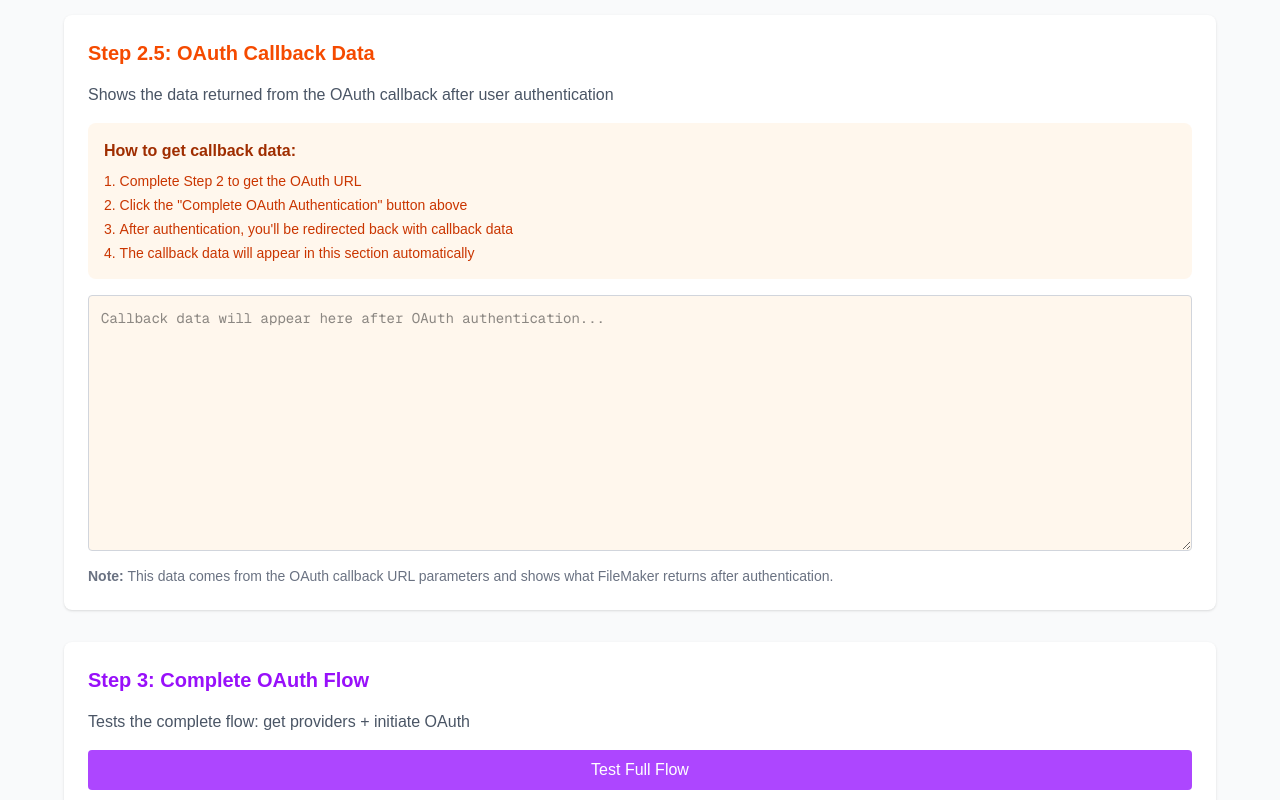
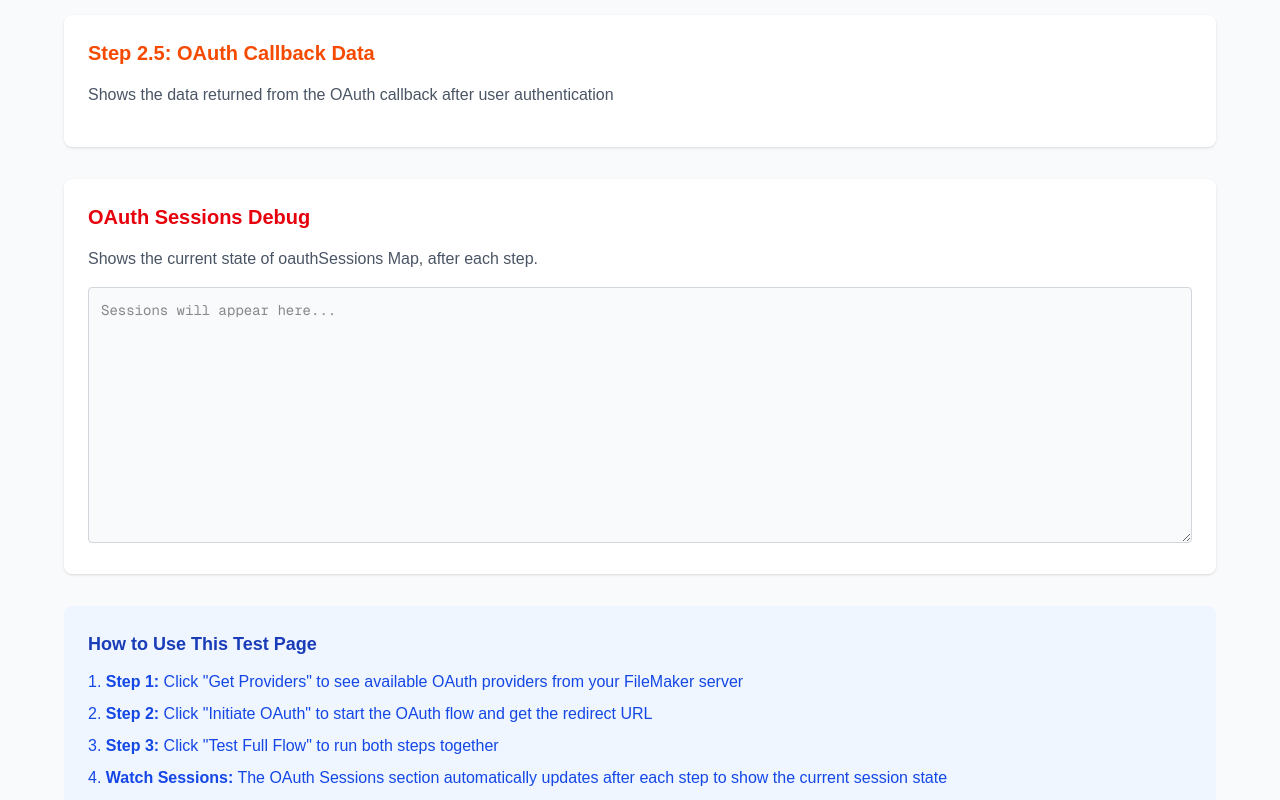
Before and after one commit to simon0863/fm-bridge, a Next.js app: page /core/oauth-test in a window 1280 px wide. Shown: the part 1220-2020 px from the top of the page. Built offline with nearby package versions, Linux system fonts and the light colour scheme.

Commit message:
small tweaks to directory page done in main ... whoops

```diff
--- a/app/HomeClient.js
+++ b/app/HomeClient.js
@@ -56,11 +56,11 @@ export default function HomeClient({ components }) {
 
   const ComponentCard = ({ component }) => (
     <div className="bg-gray-50 rounded-lg p-4 border border-gray-200 hover:shadow-md transition-shadow duration-200">
-      <h3 className="text-lg font-semibold text-gray-900 mb-2">
+      <h3 className="text-lg font-semibold text-gray-900 mb-2 break-words">
         {component.name}
       </h3>
       <p className="text-gray-600 mb-3">
-        Route: <code className="bg-gray-200 px-2 py-1 rounded text-sm">{component.path}</code>
+        Route: <code className="bg-gray-200 px-2 py-1 rounded text-sm break-all">{component.path}</code>
       </p>
       <a
         href={component.url}
--- a/app/core/directory-structure/page.js
+++ b/app/core/directory-structure/page.js
@@ -54,9 +54,8 @@ function scanDirectory(dir, basePath = '') {
         const subPath = basePath ? `${basePath}/${item}` : item;
         result.subdirectories[item + '/'] = scanDirectory(fullPath, subPath);
       } else if (item.endsWith('.js') || item.endsWith('.jsx') || item.endsWith('.ts') || item.endsWith('.tsx')) {
-        // Include all JavaScript/TypeScript files in the directories
-        const description = getFileDescription(item, basePath);
-        result.files.push(`${item} - ${description}`);
+        // Skip files - only show directory structure
+        continue;
       }
     }
 
@@ -172,12 +171,16 @@ export default function DirectoryStructurePage() {
     "Use consistent naming conventions (camelCase for files, kebab-case for directories)"
   ];
 
-  const DirectoryTree = ({ structure, level = 0 }) => {
+  const DirectoryTree = ({ structure, level = 0, parentPath = '' }) => {
     const entries = Object.entries(structure);
 
     return (
       <div className="space-y-1">
         {entries.map(([name, details], index) => {
+          // Build the full URI path
+          const cleanName = name.replace('/', '');
+          const currentPath = parentPath ? `${parentPath}/${cleanName}` : cleanName;
+
           return (
             <div key={name}>
               {/* Directory/File line */}
@@ -189,10 +192,13 @@ export default function DirectoryStructurePage() {
                   {name}
                 </span>
                 {typeof details === 'object' && details.description && (
-                  <span className="text-gray-600 text-sm">
+                  <span className="text-gray-600 text-sm mr-4">
                     {details.description}
                   </span>
                 )}
+                <span className="text-gray-500 text-sm font-mono bg-gray-100 px-2 py-1 rounded">
+                  /{currentPath}
+                </span>
               </div>
 
               {/* Subdirectories */}
@@ -201,28 +207,11 @@ export default function DirectoryStructurePage() {
                   <DirectoryTree
                     structure={details.subdirectories}
                     level={level + 1}
+                    parentPath={currentPath}
                   />
                 </div>
               )}
 
-              {/* Files */}
-              {typeof details === 'object' && details.files && (
-                <div className="ml-4 space-y-1">
-                  {details.files.map((file, fileIndex) => (
-                    <div key={fileIndex} className="flex items-center py-1">
-                      <div className="w-6 text-gray-400 text-center">
-                        📄
-                      </div>
-                      <span className="font-semibold text-green-600 mr-3 min-w-0 flex-shrink-0">
-                        {file.split(' - ')[0]}
-                      </span>
-                      <span className="text-gray-600 text-sm">
-                        {file.split(' - ')[1]}
-                      </span>
-                    </div>
-                  ))}
-                </div>
-              )}
 
               {/* String descriptions */}
               {typeof details === 'string' && (
--- a/app/core/oauth-test/page.js
+++ b/app/core/oauth-test/page.js
@@ -11,32 +11,13 @@ export default function OAuthTestPage() {
   const searchParams = useSearchParams()
   const [providersResponse, setProvidersResponse] = useState('')
   const [initiationResponse, setInitiationResponse] = useState('')
-  const [fullFlowResponse, setFullFlowResponse] = useState('')
   const [sessionsResponse, setSessionsResponse] = useState('')
   const [loading, setLoading] = useState({})
   const [selectedProvider, setSelectedProvider] = useState('')
   const [availableProviders, setAvailableProviders] = useState([])
-  const [callbackData, setCallbackData] = useState('')
   const [oauthUrl, setOauthUrl] = useState('')
 
-  // Check for OAuth callback data in URL parameters on component mount
-  useEffect(() => {
-    const callbackParams = {}
 
-    // Check for common OAuth callback parameters
-    const oauthParams = ['code', 'state', 'error', 'error_description', 'trackingId', 'identifier', 'requestId']
-
-    oauthParams.forEach(param => {
-      if (searchParams.has(param)) {
-        callbackParams[param] = searchParams.get(param)
-      }
-    })
-
-    // If we have callback data, display it
-    if (Object.keys(callbackParams).length > 0) {
-      setCallbackData(JSON.stringify(callbackParams, null, 2))
-    }
-  }, [searchParams])
 
   const handleTest = async (action, setResponse) => {
     setLoading(prev => ({ ...prev, [action]: true }))
@@ -70,7 +51,7 @@ export default function OAuthTestPage() {
 
       // Auto-refresh sessions after any action completes
       if (action !== 'sessions') {
-                    const sessionsResponse = await fetch('/api/filemaker-auth/oauth?action=sessions')
+        const sessionsResponse = await fetch('/api/filemaker-auth/oauth?action=sessions')
         const sessionsData = await sessionsResponse.json()
         setSessionsResponse(JSON.stringify(sessionsData, null, 2))
       }
@@ -215,52 +196,39 @@ export default function OAuthTestPage() {
                 <p className="text-xs text-blue-600 mt-2">
                   This will redirect to Microsoft for authentication in the same tab
                 </p>
+
+                {/* Callback URL Display */}
+                <div className="mt-4 p-3 bg-gray-100 rounded-lg">
+                  <h4 className="font-semibold text-gray-800 mb-2">Callback URL:</h4>
+                  <code className="text-sm text-gray-700 break-all">
+                    {window.location.origin}/auth/oauth-success?user=...
+                  </code>
+                  <p className="text-xs text-gray-600 mt-2">
+                    This is where the OAuth provider will redirect after authentication
+                  </p>
+                </div>
+
+                {/* Warning about relogin */}
+                <div className="mt-4 p-3 bg-yellow-50 border border-yellow-200 rounded-lg">
+                  <div className="flex items-start">
+                    <div className="flex-shrink-0">
+                      <svg className="h-5 w-5 text-yellow-400" viewBox="0 0 20 20" fill="currentColor">
+                        <path fillRule="evenodd" d="M8.257 3.099c.765-1.36 2.726-1.36 3.491 0l5.58 9.92c.75 1.334-.213 2.98-1.742 2.98H4.42c-1.53 0-2.493-1.646-1.743-2.98l5.58-9.92zM11 13a1 1 0 11-2 0 1 1 0 012 0zm-1-8a1 1 0 00-1 1v3a1 1 0 002 0V6a1 1 0 00-1-1z" clipRule="evenodd" />
+                      </svg>
+                    </div>
+                    <div className="ml-3">
+                      <h4 className="text-sm font-medium text-yellow-800">Important Note:</h4>
+                      <p className="text-sm text-yellow-700 mt-1">
+                        This will relogin the user. Any existing session will be replaced with the new OAuth session.
+                      </p>
+                    </div>
+                  </div>
+                </div>
               </div>
             )}
 
-            <div className="mb-4 p-4 bg-orange-50 rounded-lg">
-              <h3 className="font-semibold text-orange-800 mb-2">How to get callback data:</h3>
-              <ol className="list-decimal list-inside text-orange-700 text-sm space-y-1">
-                <li>Complete Step 2 to get the OAuth URL</li>
-                <li>Click the "Complete OAuth Authentication" button above</li>
-                <li>After authentication, you'll be redirected back with callback data</li>
-                <li>The callback data will appear in this section automatically</li>
-              </ol>
-            </div>
-            <textarea
-              value={callbackData}
-              onChange={(e) => setCallbackData(e.target.value)}
-              placeholder="Callback data will appear here after OAuth authentication..."
-              className="w-full h-64 p-3 border border-gray-300 rounded font-mono text-sm bg-orange-50"
-              readOnly
-            />
-            <div className="mt-2 text-sm text-gray-500">
-              <strong>Note:</strong> This data comes from the OAuth callback URL parameters and shows what FileMaker returns after authentication.
-            </div>
           </div>
 
-          {/* Step 3: Full Flow */}
-          <div className="bg-white p-6 rounded-lg shadow">
-            <h2 className="text-xl font-semibold mb-4 text-purple-600">
-              Step 3: Complete OAuth Flow
-            </h2>
-            <p className="text-gray-600 mb-4">
-              Tests the complete flow: get providers + initiate OAuth
-            </p>
-            <button
-              onClick={() => handleTest('full-flow', setFullFlowResponse)}
-              disabled={loading['full-flow']}
-              className="w-full px-4 py-2 bg-purple-500 text-white rounded hover:bg-purple-600 disabled:bg-purple-300 mb-4"
-            >
-              {loading['full-flow'] ? 'Loading...' : 'Test Full Flow'}
-            </button>
-            <textarea
-              value={fullFlowResponse}
-              onChange={(e) => setFullFlowResponse(e.target.value)}
-              placeholder="Response will appear here..."
-              className="w-full h-80 p-3 border border-gray-300 rounded font-mono text-sm"
-            />
-          </div>
 
           {/* OAuth Sessions Debug */}
           <div className="bg-white p-6 rounded-lg shadow">
--- a/package.json
+++ b/package.json
@@ -24,6 +24,7 @@
     "@eslint/eslintrc": "^3",
     "@tailwindcss/postcss": "^4",
     "@testing-library/jest-dom": "^6.8.0",
+    "@types/react": "19.1.12",
     "eslint": "^9",
     "eslint-config-next": "15.5.0",
     "jest": "^30.1.3",
```
Also changed, not shown: jsconfig.json (+9 -1 lines), tsconfig.json (added, +39 -0 lines), AgentNotes.txt, 1 other file (tests, documents, lock files or other folders).
